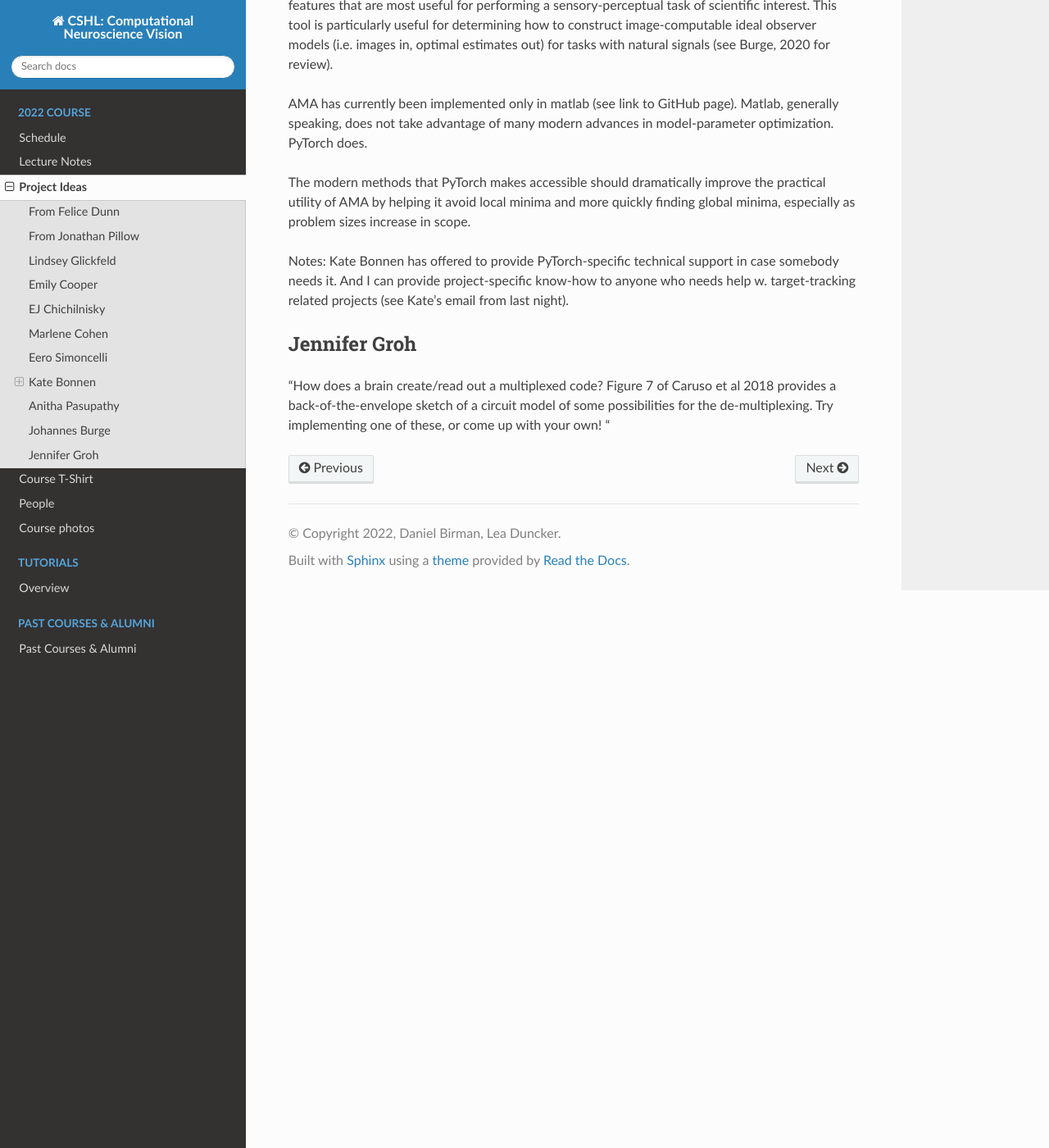
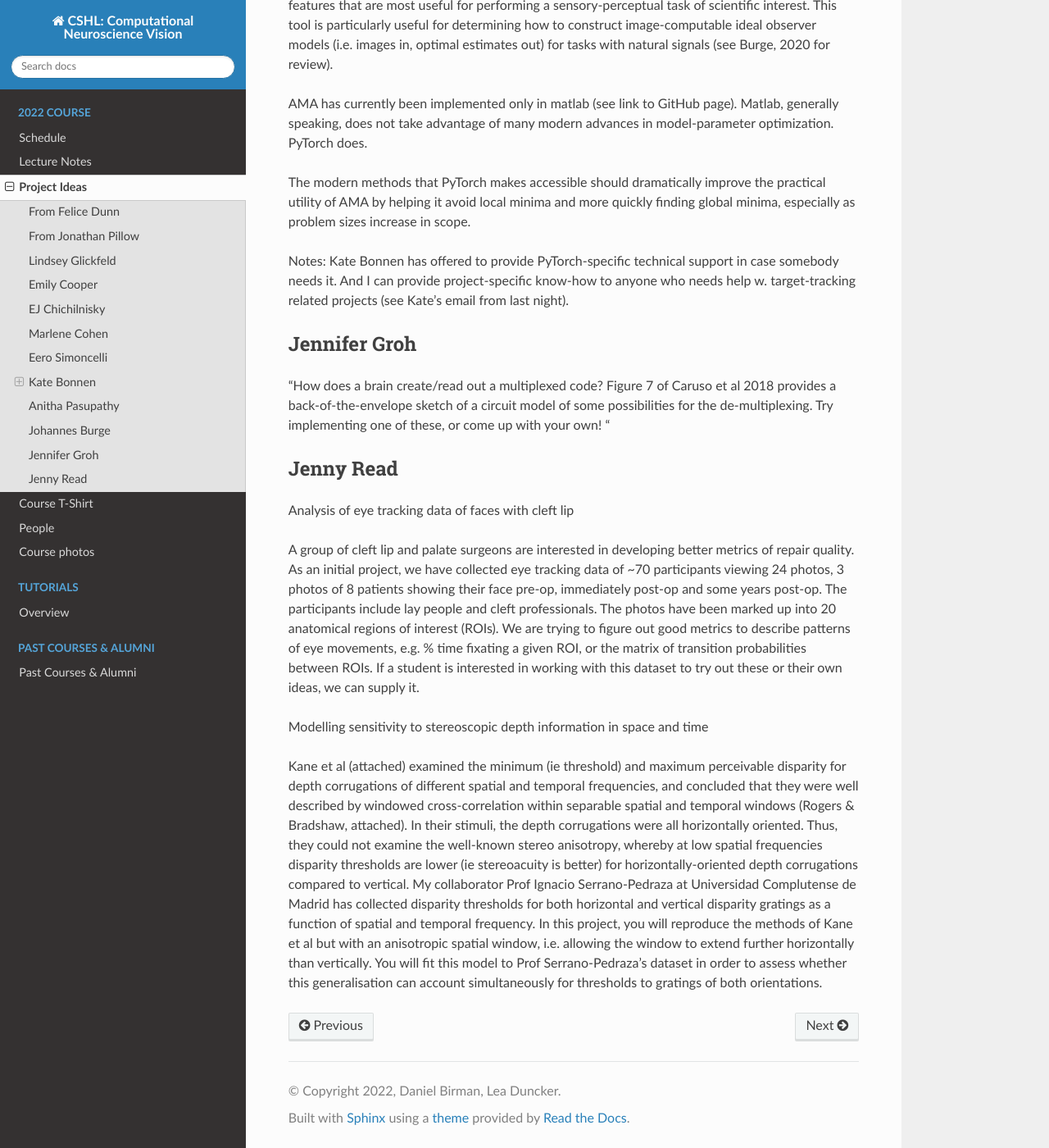
Before and after one commit to CSHL-comp-neuro-vision/website, a Sphinx documentation site: the page built from source/2022/project_ideas.md, in a window 1280 px wide and 1400 px high, scrolled down 6055 px. Shown: the whole window at 82% size. Built offline with Sphinx 7.4.7 and the Read the Docs theme 2.0.0, drawn with Linux system fonts in a browser that asks for light colours.

Commit message:
Updating ideas

```diff
--- a/source/2022/project_ideas.md
+++ b/source/2022/project_ideas.md
@@ -143,3 +143,13 @@ Kate Bonnen has offered to provide PyTorch-specific technical support in case so
 ## Jennifer Groh
 
 "How does a brain create/read out a multiplexed code?  Figure 7 of Caruso et al 2018 provides a back-of-the-envelope sketch of a circuit model of some possibilities for the de-multiplexing.  Try implementing one of these, or come up with your own! "
+
+## Jenny Read
+
+Analysis of eye tracking data of faces with cleft lip
+
+A group of cleft lip and palate surgeons are interested in developing better metrics of repair quality. As an initial project, we have collected eye tracking data of \~70 participants viewing 24 photos, 3 photos of 8 patients showing their face pre-op, immediately post-op and some years post-op. The participants include lay people and cleft professionals. The photos have been marked up into 20 anatomical regions of interest (ROIs). We are trying to figure out good metrics to describe patterns of eye movements, e.g. % time fixating a given ROI, or the matrix of transition probabilities between ROIs. If a student is interested in working with this dataset to try out these or their own ideas, we can supply it.
+
+Modelling sensitivity to stereoscopic depth information in space and time
+
+Kane et al (attached) examined the minimum (ie threshold) and maximum perceivable disparity for depth corrugations of different spatial and temporal frequencies, and concluded that they were well described by windowed cross-correlation within separable spatial and temporal windows (Rogers & Bradshaw, attached). In their stimuli, the depth corrugations were all horizontally oriented. Thus, they could not examine the well-known stereo anisotropy, whereby at low spatial frequencies disparity thresholds are lower (ie stereoacuity is better) for horizontally-oriented depth corrugations compared to vertical. My collaborator Prof Ignacio Serrano-Pedraza at Universidad Complutense de Madrid has collected disparity thresholds for both horizontal and vertical disparity gratings as a function of spatial and temporal frequency. In this project, you will reproduce the methods of Kane et al but with an anisotropic spatial window, i.e. allowing the window to extend further horizontally than vertically. You will fit this model to Prof Serrano-Pedraza’s dataset in order to assess whether this generalisation can account simultaneously for thresholds to gratings of both orientations.
```
Also changed, not shown: source/2022/schedule.md (+1 -1 lines).
